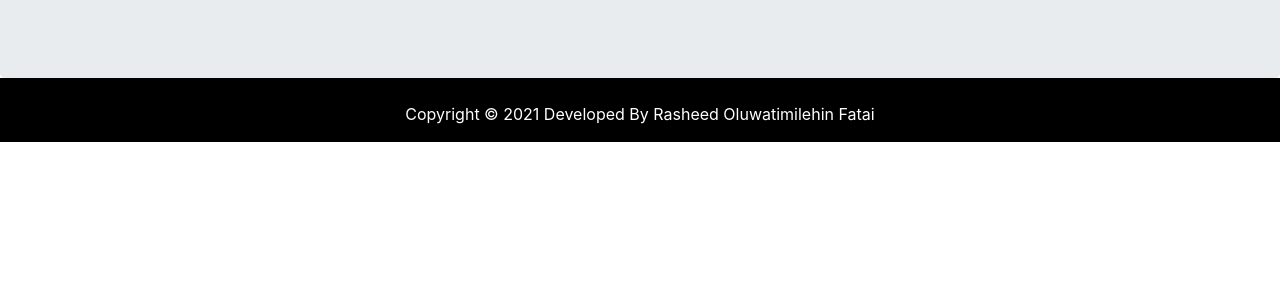
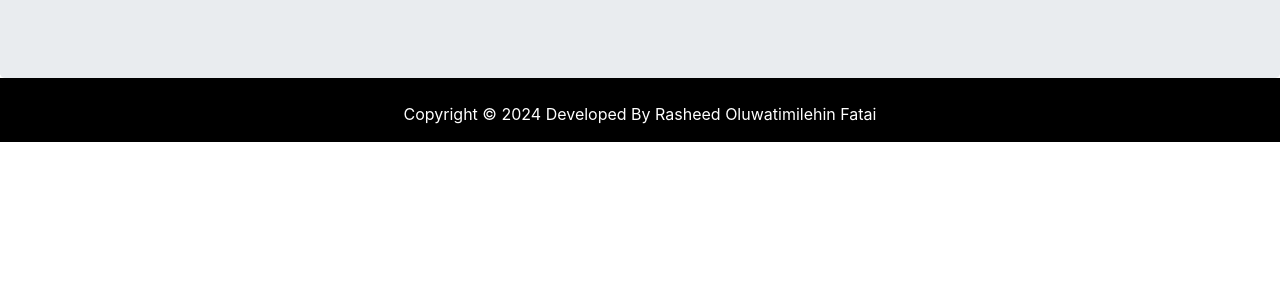
Before and after one commit to intellisenseCodez/ERS-Project, a Django app: page /aboutus in a window 1280 px wide. Shown: the part 416-716 px from the top of the page. Run offline with Django 3.2, Linux system fonts and the light colour scheme; some libraries are stand-ins or nearby versions.

Commit message:
change copyright year

```diff
--- a/templates/hospital/admin_base.html
+++ b/templates/hospital/admin_base.html
@@ -333,7 +333,7 @@
           <div class="col-md-12 col-sm-12">
             <div style="color:#ffffff;" class="wow fadeInUp footer-copyright">
               <p>
-                Copyright &copy; 2021 Developed By Rasheed Oluwatimilehin Fatai </p>
+                Copyright &copy; 2024 Developed By Rasheed Oluwatimilehin Fatai </p>
             </div>
           </div>
         </div>
--- a/templates/hospital/doctor_base.html
+++ b/templates/hospital/doctor_base.html
@@ -319,7 +319,7 @@
           <div class="col-md-12 col-sm-12">
             <div style="color:#ffffff;" class="wow fadeInUp footer-copyright">
               <p>
-                Copyright &copy; 2021 Developed By Rasheed Oluwatimilehin Fatai </p>
+                Copyright &copy; 2024 Developed By Rasheed Oluwatimilehin Fatai </p>
             </div>
           </div>
         </div>
--- a/templates/hospital/footer.html
+++ b/templates/hospital/footer.html
@@ -70,7 +70,7 @@
       <div class="col-md-12 col-sm-12">
         <div style="color:#ffffff;" class="wow fadeInUp footer-copyright">
           <p>
-            Copyright &copy; 2021 Developed By Rasheed Oluwatimilehin Fatai </p>
+            Copyright &copy; 2024 Developed By Rasheed Oluwatimilehin Fatai </p>
         </div>
       </div>
     </div>
--- a/templates/hospital/homebase.html
+++ b/templates/hospital/homebase.html
@@ -3,7 +3,7 @@
 
 <head>
   <meta charset="utf-8">
-  <title>HMS - Django</title>
+  <title>EHR - Portal</title>
 
 </head>
 
--- a/templates/hospital/patient_base.html
+++ b/templates/hospital/patient_base.html
@@ -318,7 +318,7 @@
           <div class="col-md-12 col-sm-12">
             <div style="color:#ffffff;" class="wow fadeInUp footer-copyright">
               <p>
-                Copyright &copy; 2021 Developed By Sumit Kumar </p>
+                Copyright &copy; 2024 Developed By Rasheed Oluwatimilehin Fatai </p>
             </div>
           </div>
         </div>
```
